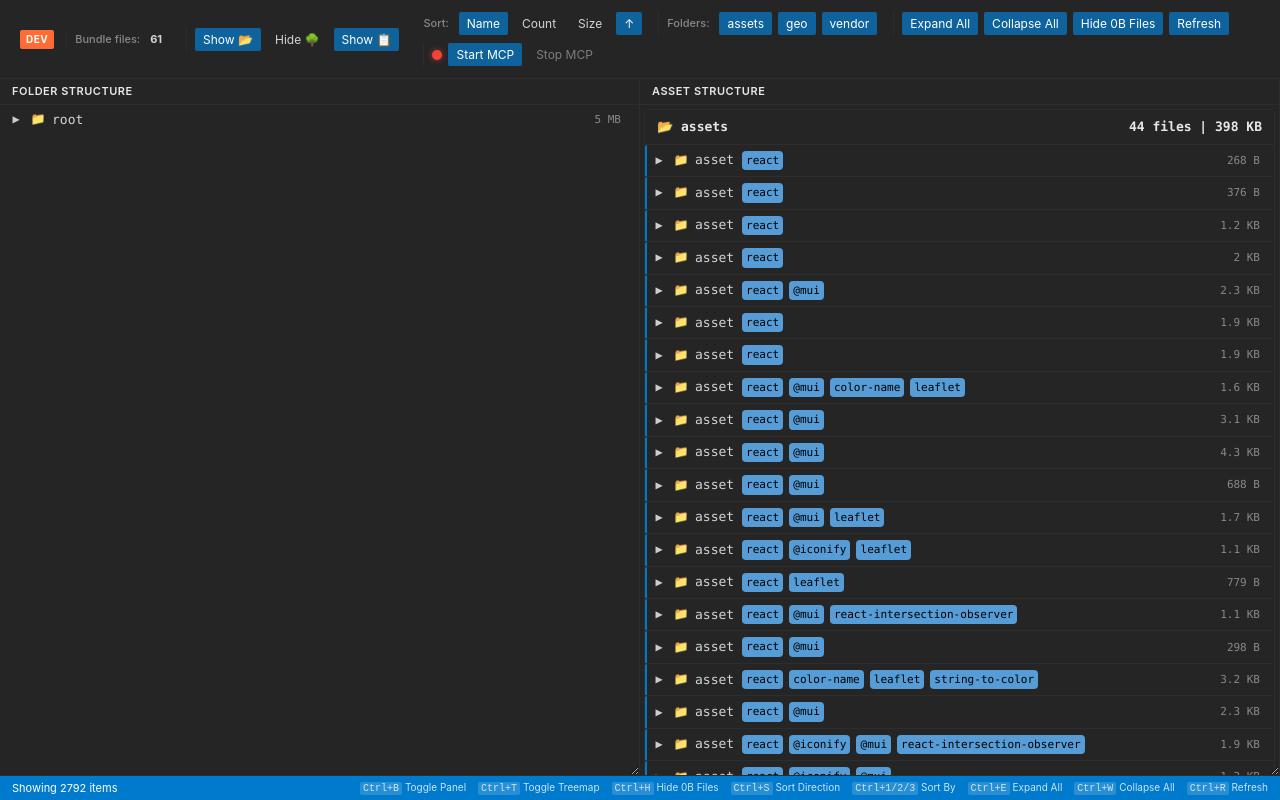
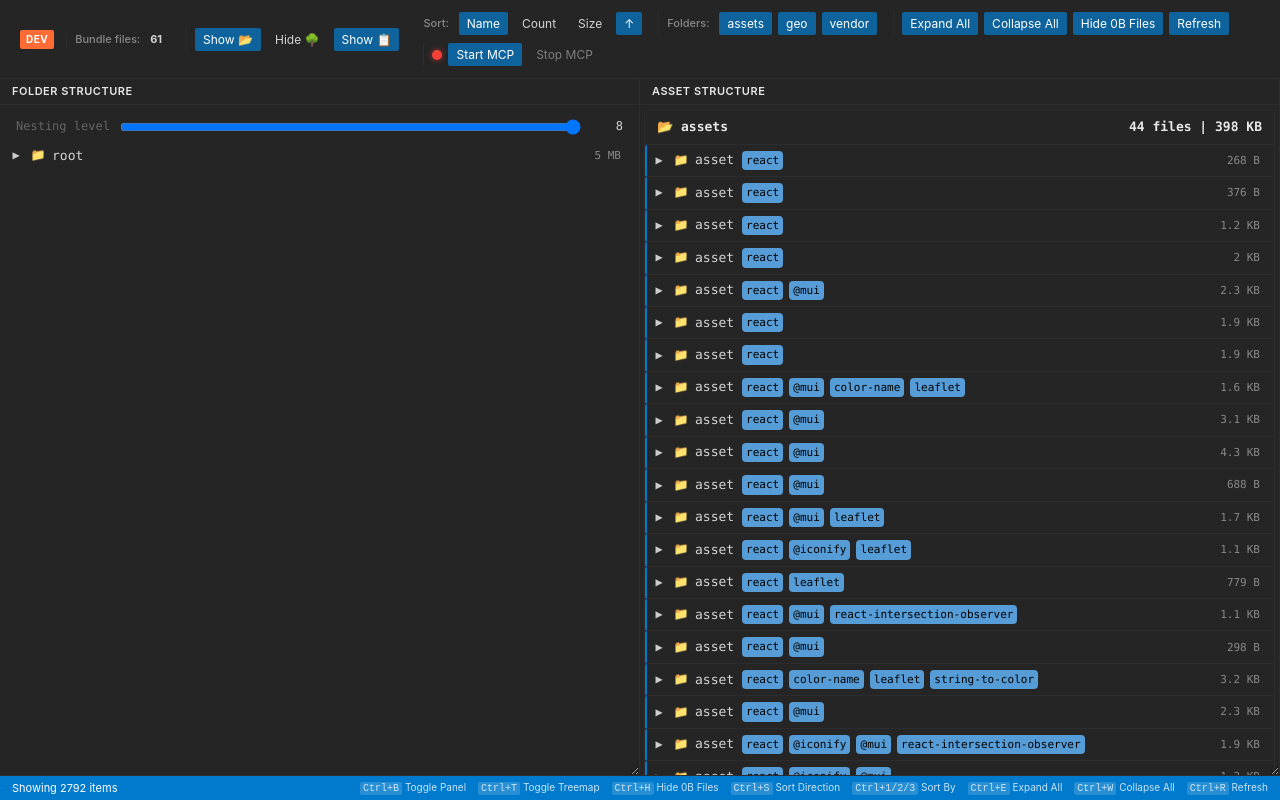
Before and after one commit to rand0mC0d3r/vs-bundle-visualizer, a React (Vite) app in the folder ui/: page / in a window 1280 px wide. Built offline with nearby package versions, Linux system fonts and the light colour scheme.

Commit message:
feat: add onSetExpandedFolders prop to FolderPanel for bulk folder expansion control

```diff
--- a/ui/src/App.tsx
+++ b/ui/src/App.tsx
@@ -236,6 +236,7 @@ function App() {
                 hiddenRootFolders={hiddenRootFolders}
                 libraryFilters={libraryFilters}
                 onToggleFolder={toggleFolder}
+                onSetExpandedFolders={(folders: Set<string>) => setExpandedFolders(folders)}
                 onSelectFolder={selectFolder}
                 onScrollToFile={scrollToFileInMainContent}
                 onAddLibraryFilter={addLibraryFilter}
--- a/ui/src/components/FolderPanel.tsx
+++ b/ui/src/components/FolderPanel.tsx
@@ -1,4 +1,4 @@
-import React, { useMemo } from 'react';
+import React, { useEffect, useMemo, useRef, useState } from 'react';
 import { BundleData } from '../types';
 import { buildDependencyMap, checkFileMatchesLibraryFilters, checkFolderMatchesLibraryFilters, DependencyMap as SharedDependencyMap } from '../utils/dependencyUtils';
 import { formatFileSize, getFileExtension, getFileIcon } from '../utils/fileUtils';
@@ -18,6 +18,8 @@ interface FolderPanelProps {
   onScrollToFile: (filePath: string) => void;
   onAddLibraryFilter: (library: string) => void;
   onRemoveLibraryFilter: (library: string) => void;
+  // Optional bulk setter to update expanded folders in one go (used by slider)
+  onSetExpandedFolders?: (folders: Set<string>) => void;
 }
 
 export const FolderPanel: React.FC<FolderPanelProps> = ({
@@ -32,7 +34,8 @@ export const FolderPanel: React.FC<FolderPanelProps> = ({
   onSelectFolder,
   onScrollToFile,
   onAddLibraryFilter,
-  onRemoveLibraryFilter
+  onRemoveLibraryFilter,
+  onSetExpandedFolders
 }) => {
   // Extract dependency relationships from nodeMetas (similar to TreeView)
   const dependencyMap = useMemo((): SharedDependencyMap => {
@@ -409,9 +412,85 @@ export const FolderPanel: React.FC<FolderPanelProps> = ({
   }
 
   const folderStructure = buildFolderStructure(bundleData);
+  // Compute depth map and max depth for the folder tree (root = 0)
+  const { depthMap, computedMaxDepth } = useMemo(() => {
+    const map = new Map<string, number>();
+    let max = 0;
+    const traverse = (node: FolderNode, depth: number) => {
+      map.set(node.path, depth);
+      if (depth > max) max = depth;
+      node.children.forEach(child => traverse(child, depth + 1));
+    };
+    traverse(folderStructure, 0);
+    return { depthMap: map, computedMaxDepth: max };
+  }, [folderStructure]);
+
+  const [selectedDepth, setSelectedDepth] = useState<number>(0);
+  const skipInitialRef = useRef(true);
+
+  // Initialize slider to max depth when the structure changes, but don't trigger toggles on mount
+  useEffect(() => {
+    setSelectedDepth(computedMaxDepth);
+  }, [computedMaxDepth]);
+
+  // When the selected depth changes, compute which folders should be expanded and toggle as needed
+  useEffect(() => {
+    if (skipInitialRef.current) {
+      skipInitialRef.current = false;
+      return;
+    }
+
+    // Build desired set: all folder paths with depth <= selectedDepth and that have children
+    const desired = new Set<string>();
+    const collect = (node: FolderNode) => {
+      const depth = depthMap.get(node.path) ?? 0;
+      if (node.children && node.children.length > 0 && depth <= selectedDepth) {
+        // skip toggling root ('') to avoid strange UX; include if you prefer
+        if (node.path !== '') desired.add(node.path);
+      }
+      node.children.forEach(child => collect(child));
+    };
+    collect(folderStructure);
+
+    // Current expanded folders is a Set passed from parent
+    const currentlyExpanded = new Set<string>(expandedFolders);
+
+    // If parent provided a bulk setter, use it to replace the set in one update
+    if (onSetExpandedFolders) {
+      const newExpanded = new Set<string>(desired);
+      // Keep any currently expanded root (empty string) if present
+      if (currentlyExpanded.has('')) newExpanded.add('');
+      onSetExpandedFolders(newExpanded);
+    } else {
+      // Folders to expand: in desired but not currently expanded
+      const toExpand = Array.from(desired).filter(p => !currentlyExpanded.has(p));
+      // Folders to collapse: currently expanded but not desired
+      const toCollapse = Array.from(currentlyExpanded).filter(p => !desired.has(p));
+
+      // First expand (so nested toggles won't immediately collapse), then collapse extras
+      toExpand.forEach(path => onToggleFolder(path));
+      toCollapse.forEach(path => onToggleFolder(path));
+    }
+  // eslint-disable-next-line react-hooks/exhaustive-deps
+  }, [selectedDepth]);
 
   return (
     <ResizablePanel title="Folder Structure">
+      <div className="folder-panel-controls" style={{ padding: '8px 12px' }}>
+        <label style={{ display: 'flex', alignItems: 'center', gap: 8 }}>
+          <span style={{ fontSize: 12, color: '#666' }}>Nesting level</span>
+          <input
+            type="range"
+            min={0}
+            max={computedMaxDepth}
+            value={selectedDepth}
+            onChange={(e) => setSelectedDepth(Number(e.target.value))}
+            style={{ flex: 1 }}
+          />
+          <span style={{ minWidth: 32, textAlign: 'right', fontSize: 12 }}>{selectedDepth}</span>
+        </label>
+      </div>
+
       {renderFolderTree(folderStructure)}
     </ResizablePanel>
   );
```
